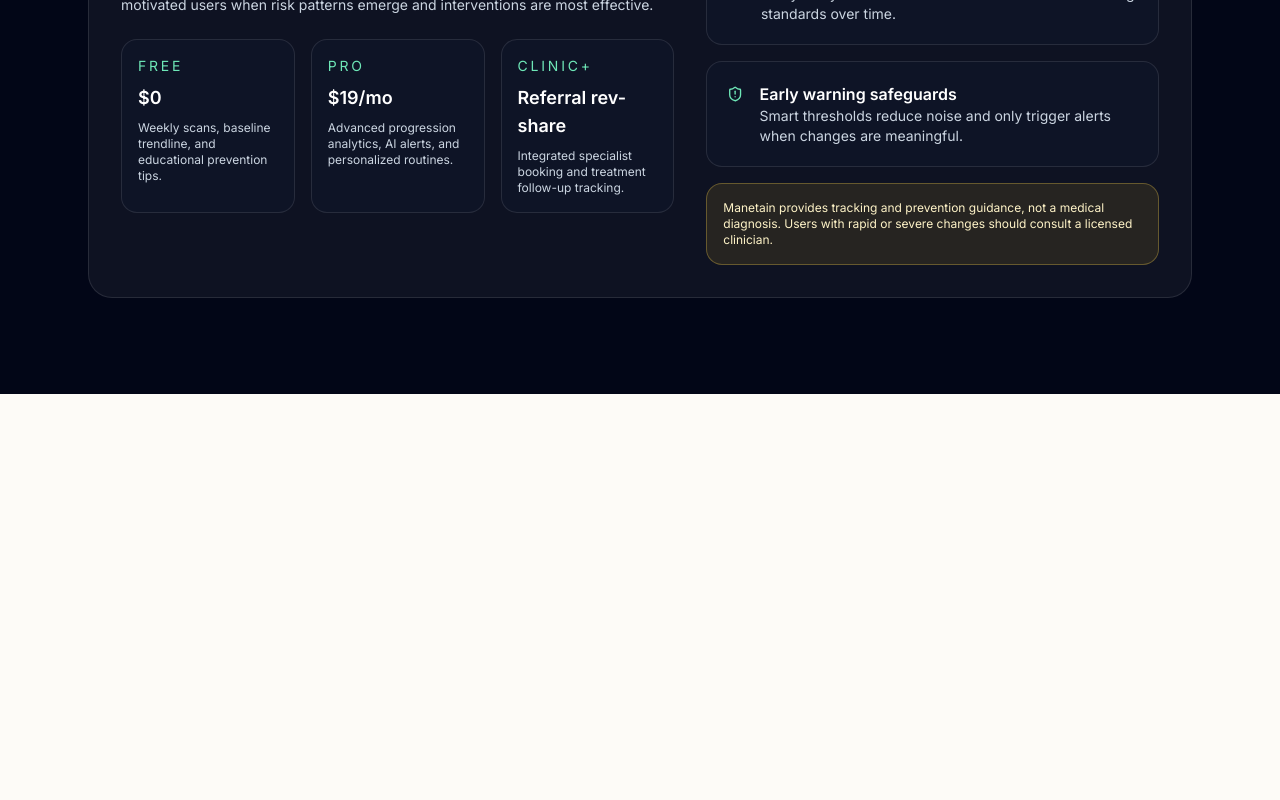
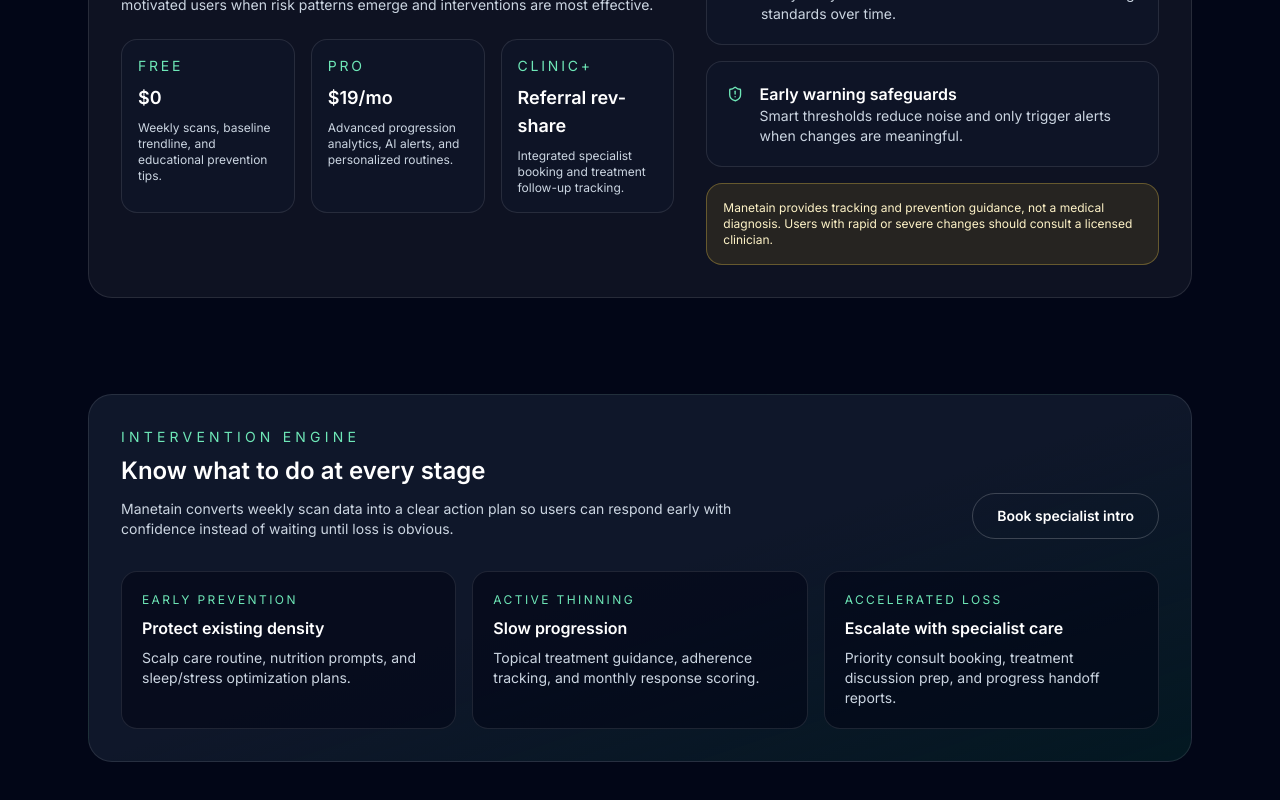
Before and after one commit to march-dave/react-next-anycase, a Next.js app: page /hairloss in a window 1280 px wide. Shown: the part 2276-3076 px from the top of the page. Before the commit the page ends 2670 px from the top, so only its background shows below. Built offline with nearby package versions, Linux system fonts and the light colour scheme.

Commit message:
Add intervention engine section to Manetain landing page

```diff
--- a/pages/hairloss.js
+++ b/pages/hairloss.js
@@ -115,6 +115,24 @@ const trustPillars = [
     description:
       'Smart thresholds reduce noise and only trigger alerts when changes are meaningful.',
     icon: ShieldAlert,
+  },
+]
+
+const interventions = [
+  {
+    stage: 'Early prevention',
+    focus: 'Protect existing density',
+    actions: 'Scalp care routine, nutrition prompts, and sleep/stress optimization plans.',
+  },
+  {
+    stage: 'Active thinning',
+    focus: 'Slow progression',
+    actions: 'Topical treatment guidance, adherence tracking, and monthly response scoring.',
+  },
+  {
+    stage: 'Accelerated loss',
+    focus: 'Escalate with specialist care',
+    actions: 'Priority consult booking, treatment discussion prep, and progress handoff reports.',
   },
 ]
 
@@ -306,6 +324,34 @@ export default function HairLoss() {
             </div>
           </div>
         </section>
+
+        <section className="mx-auto max-w-6xl px-6 pb-24">
+          <div className="rounded-3xl border border-white/10 bg-gradient-to-br from-slate-900 via-slate-900 to-emerald-500/10 p-8">
+            <div className="flex flex-col gap-6 md:flex-row md:items-end md:justify-between">
+              <div>
+                <p className="text-sm uppercase tracking-[0.3em] text-emerald-300">Intervention engine</p>
+                <h3 className="mt-2 text-2xl font-semibold">Know what to do at every stage</h3>
+                <p className="mt-3 max-w-2xl text-sm text-slate-300">
+                  Manetain converts weekly scan data into a clear action plan so users can respond
+                  early with confidence instead of waiting until loss is obvious.
+                </p>
+              </div>
+              <button className="rounded-full border border-white/20 px-6 py-3 text-sm font-semibold text-white">
+                Book specialist intro
+              </button>
+            </div>
+
+            <div className="mt-8 grid gap-4 md:grid-cols-3">
+              {interventions.map((item) => (
+                <div key={item.stage} className="rounded-2xl border border-white/10 bg-slate-950/60 p-5">
+                  <p className="text-xs uppercase tracking-[0.2em] text-emerald-300">{item.stage}</p>
+                  <p className="mt-2 text-base font-semibold">{item.focus}</p>
+                  <p className="mt-2 text-sm text-slate-300">{item.actions}</p>
+                </div>
+              ))}
+            </div>
+          </div>
+        </section>
       </main>
     </div>
   )
```
